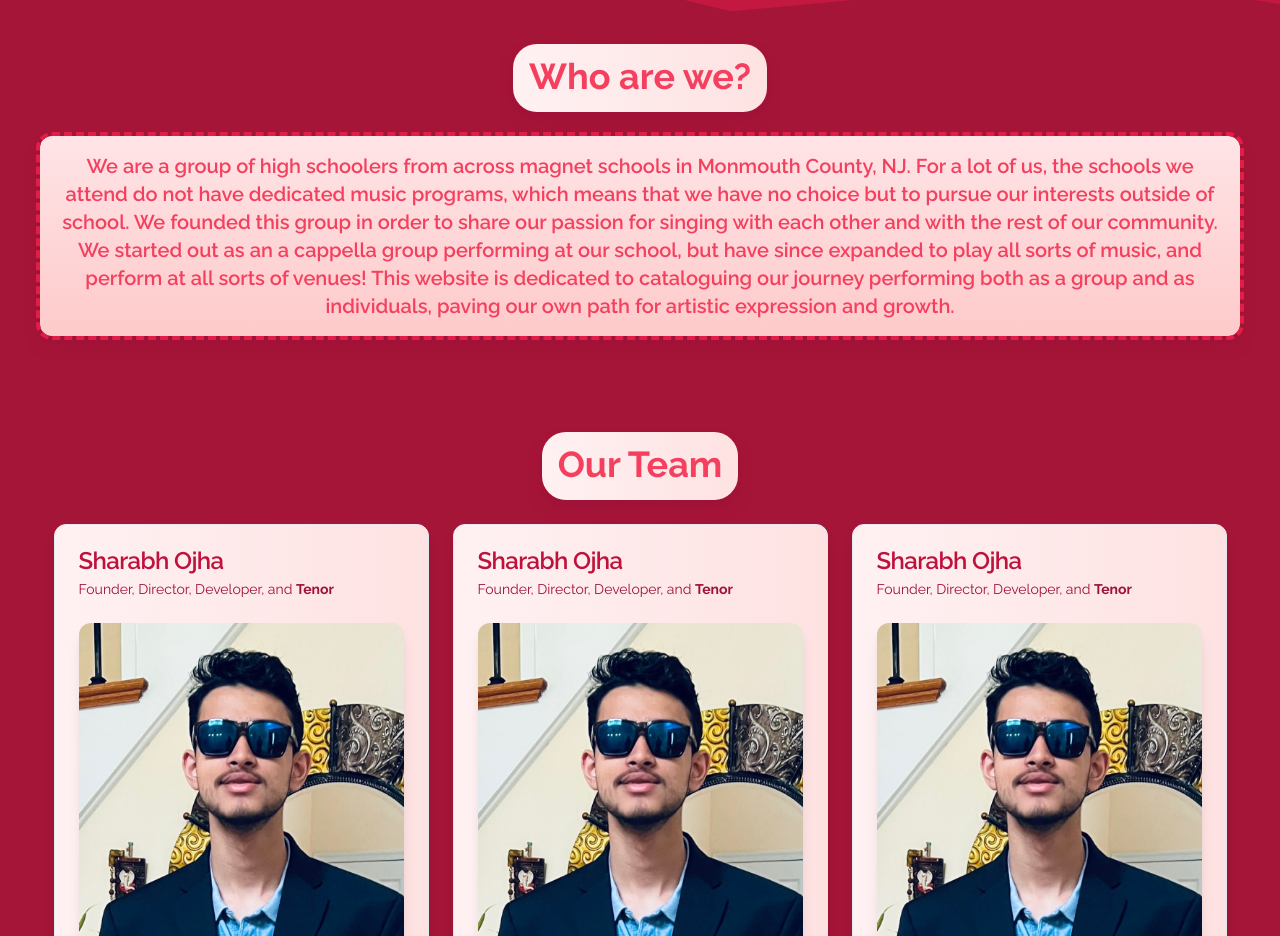
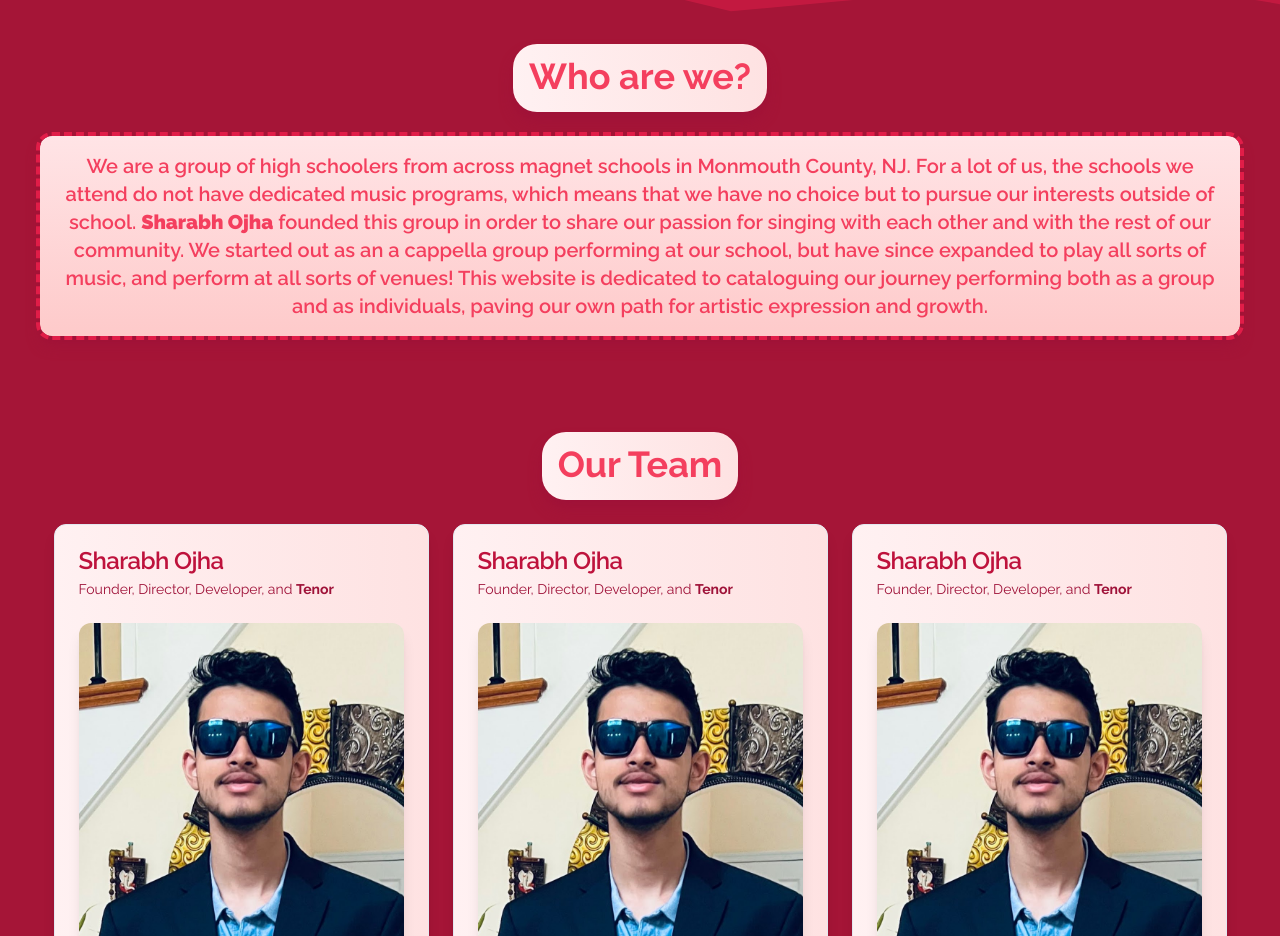
Before and after one commit to shojha24/vivace-website, a Next.js app: page /about in a window 1280 px wide. Shown: the part 820-1756 px from the top of the page. Built offline with nearby package versions, Linux system fonts and the light colour scheme.

Commit message:
making my name bold because i'm the top dog

```diff
--- a/app/about/page.tsx
+++ b/app/about/page.tsx
@@ -34,7 +34,7 @@ export default function Home() {
           <span className="pt-3 pb-4 px-4 bg-gradient-to-r from-rose-50 to-red-100 text-rose-500 rounded-3xl shadow-lg shadow-rose-800 inline-block transition ease-in-out delay-100 hover:scale-110 duration-300">Who are we?</span>
         </h1>
         <h1 className="outline-dashed outline-4 outline-rose-600 text-xl mx-10 mt-6 mb-24 p-4 text-center font-semibold text-rose-500 bg-gradient-to-b from-rose-100 to-red-200 rounded-xl shadow-lg shadow-rose-800 transition ease-in-out delay-100 hover:scale-105 duration-300">
-          We are a group of high schoolers from across magnet schools in Monmouth County, NJ. For a lot of us, the schools we attend do not have dedicated music programs, which means that we have no choice but to pursue our interests outside of school. We founded this group in order to share our passion for singing with each other and with the rest of our community. We started out as an a cappella group performing at our school, but have since expanded to play all sorts of music, and perform at all sorts of venues! This website is dedicated to cataloguing our journey performing both as a group and as individuals, paving our own path for artistic expression and growth.
+          We are a group of high schoolers from across magnet schools in Monmouth County, NJ. For a lot of us, the schools we attend do not have dedicated music programs, which means that we have no choice but to pursue our interests outside of school. <strong>Sharabh Ojha</strong> founded this group in order to share our passion for singing with each other and with the rest of our community. We started out as an a cappella group performing at our school, but have since expanded to play all sorts of music, and perform at all sorts of venues! This website is dedicated to cataloguing our journey performing both as a group and as individuals, paving our own path for artistic expression and growth.
         </h1>
         <h1 className="text-white max-sm:text-3xl sm:text-4xl font-bold text-center z-10">
           <span className="pt-3 pb-4 px-4 bg-gradient-to-r from-rose-50 to-red-100 text-rose-500 rounded-3xl shadow-lg shadow-rose-800 inline-block transition ease-in-out delay-100 hover:scale-110 duration-300">Our Team</span>
```
